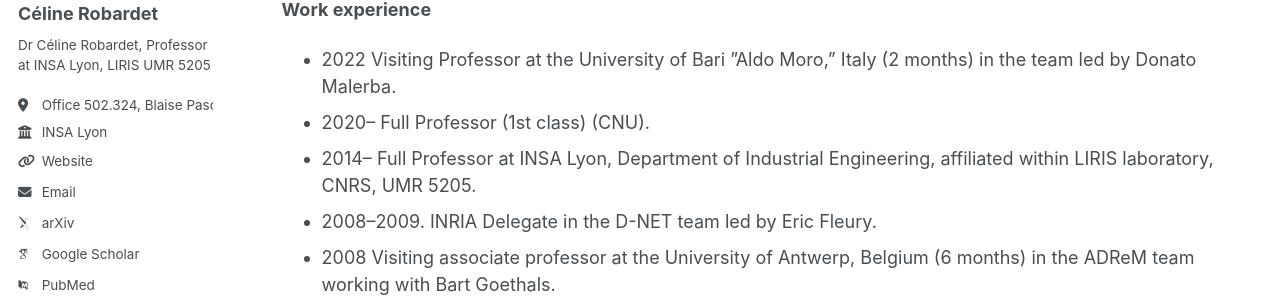
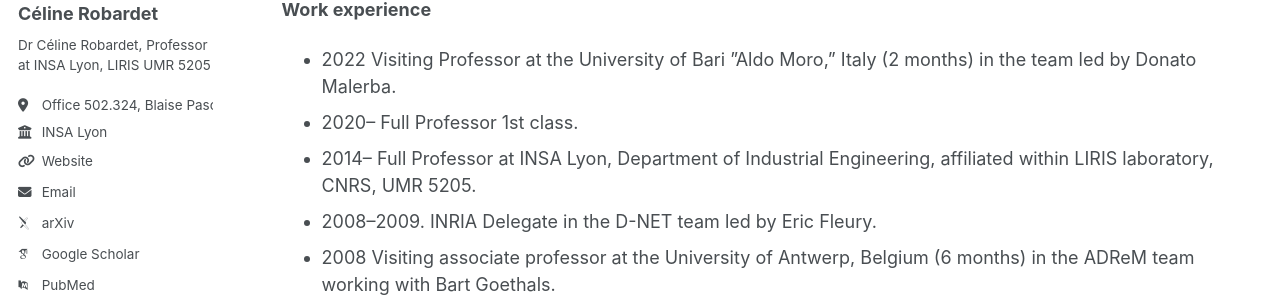
Before and after one commit to crobardet/crobardet.github.io, a Jekyll site: the page built from _pages/cv.md, in a window 1280 px wide and 900 px high. Shown: the part 288-592 px from the top of the window. Built offline with Jekyll 4.4.1, drawn with Linux system fonts in a browser that asks for light colours; some web fonts are replaced.

Commit message:
Update cv.md

```diff
--- a/_pages/cv.md
+++ b/_pages/cv.md
@@ -18,7 +18,7 @@
 **Work experience**
 
 * 2022 Visiting Professor at the University of Bari ”Aldo Moro,” Italy (2 months) in the team led by Donato Malerba.
-* 2020-- Full Professor (1st class) (CNU).
+* 2020-- Full Professor 1st class.
 * 2014-- Full Professor at INSA Lyon, Department of Industrial Engineering, affiliated within LIRIS laboratory, CNRS, UMR 5205.
 * 2008--2009. INRIA Delegate in the D-NET team led by Eric Fleury.
 * 2008 Visiting associate professor at the University of Antwerp, Belgium (6 months) in the ADReM team working with Bart Goethals.
```
